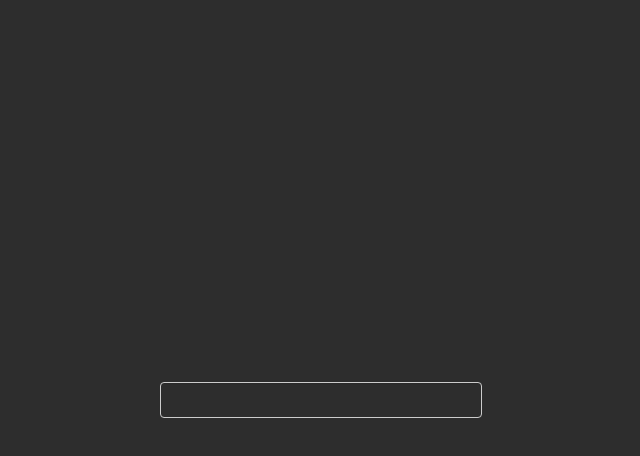
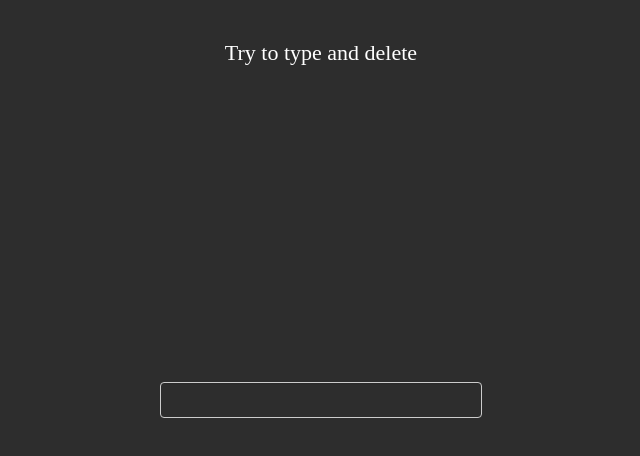
Before and after one commit to bd2star/animateTyping, a plain HTML site: page index.html in a window 1280 px wide. Shown: the whole page, without its empty margins (319-959 px from the left). Drawn offline with Linux system fonts and the light colour scheme.

Commit message:
add title

```diff
--- a/index.html
+++ b/index.html
@@ -13,7 +13,15 @@
     padding: 0;
     background: #2d2d2d;
   }
-
+  .title{
+    font-size: 22px;
+    color:#fff;
+    position: absolute;
+    left:0;
+    top:40px;
+    width:100%;
+    text-align: center;
+  }
   .container {
     height: 100%;
     display: flex;
@@ -128,10 +136,11 @@
 </style>
 
 <body>
+<div class="title">Try to type and delete</div>
 <div class="container"></div>
 </body>
 <script>
-  class ta {
+  class typing {
     constructor(container = null, params = {
       placeholder: '',
       initialText: '',
@@ -229,6 +238,6 @@
 
   }
 
-  let a = new ta(document.querySelector('.container'))
+  let t = new typing(document.querySelector('.container'))
 </script>
 </html>
```
